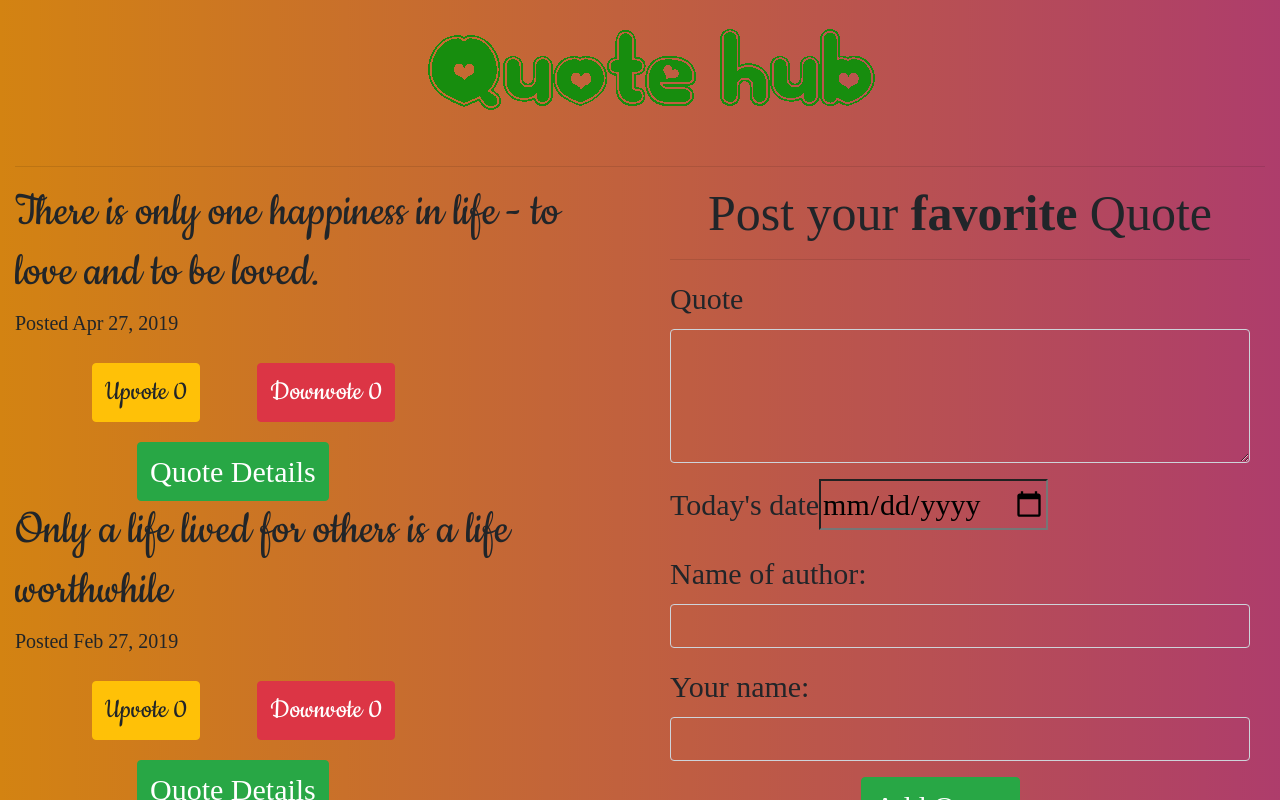
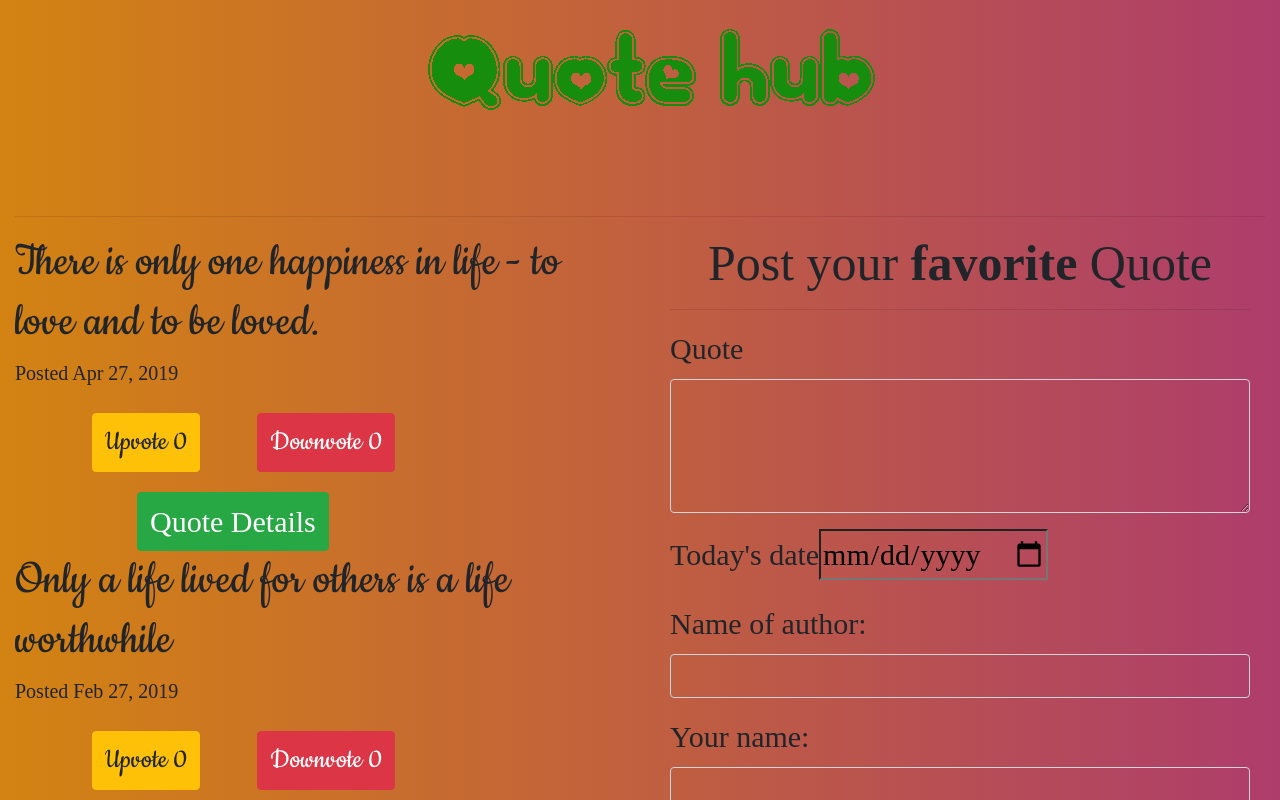
Before and after one commit to TracyOgutu/QUOTES, an Angular app: page / in a window 1280 px wide. Shown: the top 800 px of the page. Built offline with nearby package versions, Linux system fonts and the light colour scheme; a web font is replaced by a local one.

Commit message:
add styling to background gradient

```diff
--- a/src/app/quote/quote.component.css
+++ b/src/app/quote/quote.component.css
@@ -8,7 +8,7 @@ body{
     font-family: 'Rock Salt', cursive;
     text-align: center;
     background-image: url(../../quotehub2.gif);
-    height:150px;
+    height:200px;
     background-repeat: no-repeat;
     margin-left:33%;
 
--- a/src/app/quote/quote.component.html
+++ b/src/app/quote/quote.component.html
@@ -19,7 +19,7 @@
 
   <div class="container-fluid">
 
-    <h1 id="quoteshub"></h1>
+    <div id="quoteshub" class="row"></div>
 
     <hr>
 
```
